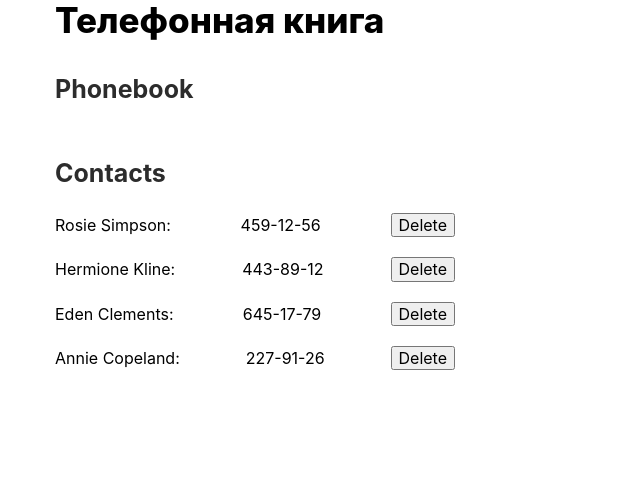
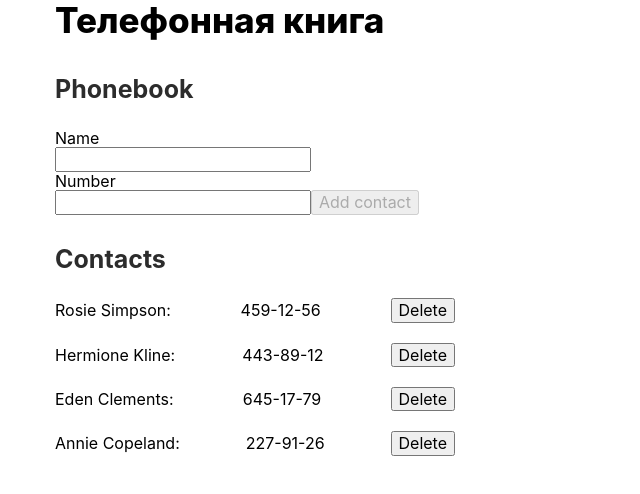
Before and after one commit to Anna-Sergeevna/goit-react-hw-02-phonebook, a React (Create React App) app: page / in a window 1280 px wide. Shown: the top 494 px of the page, without its empty margins (0-640 px from the left). Built offline with nearby package versions, Linux system fonts and the light colour scheme.

Commit message:
Добавляет Form и Add contact

```diff
--- a/src/App.js
+++ b/src/App.js
@@ -1,9 +1,10 @@
 import React, { Component } from "react";
+import shortid from 'shortid';
 
 import Container from 'components/Container';
 import Section from 'components/Section';
 
-// import ContactForm from 'components/ContactForm';
+import ContactForm from 'components/ContactForm';
 // import Filter from 'components/Filter';
 import ContactList from 'components/ContactList';
 
@@ -21,6 +22,18 @@ class App extends Component {
     filter: '',
   };
 
+  addContact = ({name, number}) => {
+    const contact = {
+      id: shortid.generate(),
+      name,
+      number,
+    };
+    this.setState(prevState => ({
+      contacts: [contact, ...prevState.contacts]
+    }))
+  };
+
+
   deleteContact = contactId => {
   this.setState(prevState => ({
     contacts: prevState.contacts.filter(contact => contact.id !== contactId)
@@ -29,15 +42,17 @@ class App extends Component {
 
   render() {
     const { contacts } = this.state;
+    const addContact = this.addContact;
+    const onDeleteContact = this.deleteContact
 
   return (
     <Container title="Телефонная книга">
       <Section title="Phonebook">
-        {/* <ContactForm/> */}
+        <ContactForm onSubmit={addContact}/>
       </Section>
       <Section title="Contacts">
         {/* <Filter/> */}
-        <ContactList contacts={contacts} onDeleteContact={this.deleteContact}/>
+        <ContactList contacts={contacts} onDeleteContact={onDeleteContact}/>
       </Section>
     </Container>
   );
--- a/src/components/ContactForm/ContactForm.jsx
+++ b/src/components/ContactForm/ContactForm.jsx
@@ -1,2 +1,71 @@
-// import PropTypes from 'prop-types';
+import {Component} from "react";
+import PropTypes from 'prop-types';
 // import s from './ContactForm.module.css';
+
+class ContactForm extends Component {
+  static propTypes = {
+    onSubmit: PropTypes.func.isRequired,
+  };
+
+  state = {
+    name: '',
+    number: ''
+  };
+
+  handleChange = e => {
+    const {name, value} = e.currentTarget
+
+    this.setState({ [name]: value })
+  };
+
+  haldleSubmit = e => {
+    e.preventDefault();
+
+    this.props.onSubmit(this.state);
+    this.reset();
+  };
+
+  reset = () => {
+    this.setState({name: '', number: ''});
+  }
+
+
+  render() {
+    const { name, number } = this.state;
+    const onChange = this.handleChange;
+    const onSubmit = this.haldleSubmit;
+
+    return (
+      <form onSubmit={onSubmit}>
+        <label>
+          <p>Name</p>
+          <input
+            type="text"
+            name="name"
+            pattern="^[a-zA-Zа-яА-Я]+(([' -][a-zA-Zа-яА-Я ])?[a-zA-Zа-яА-Я]*)*$"
+            title="Имя может состоять только из букв, апострофа, тире и пробелов. Например Adrian, Jacob Mercer, Charles de Batz de Castelmore d'Artagnan и т. п."
+            required
+            value={name}
+            onChange={onChange}
+            />
+        </label>
+        <label>
+          <p>Number</p>
+            <input
+              type="tel"
+              name="number"
+              pattern="\+?\d{1,4}?[-.\s]?\(?\d{1,3}?\)?[-.\s]?\d{1,4}[-.\s]?\d{1,4}[-.\s]?\d{1,9}"
+              title="Номер телефона должен состоять цифр и может содержать пробелы, тире, круглые скобки и может начинаться с +"
+              required
+            value={number}
+            onChange={onChange}
+            />
+        </label>
+        <button type="submit" disabled={!name}>Add contact</button>
+        </form>
+    );
+  }
+
+}
+
+export default ContactForm;
```
